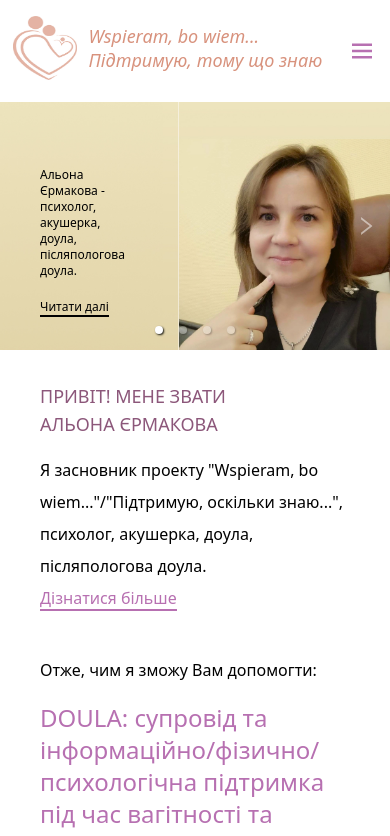
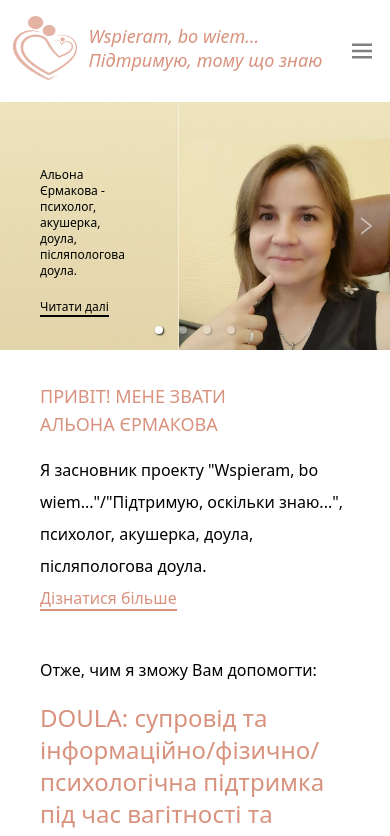
Before and after one commit to OlhaPo/wspieram-bo-wiem-landing-page, a React (Vite) app: page / in a window 390 px wide. Shown: the top 836 px of the page. Built offline with nearby package versions, Linux system fonts and the light colour scheme.

Commit message:
Add new colors

```diff
--- a/src/components/NavMenu.jsx
+++ b/src/components/NavMenu.jsx
@@ -97,7 +97,7 @@ const NavMenu = () => {
           <BiMenu
             size={30}
             onClick={() => handleNav()}
-            className="md:hidden z-[140] text-primary"
+            className="md:hidden z-[140] text-[gray]"
           />
         </div>
         {/* Desktop menu */}
--- a/tailwind.config.js
+++ b/tailwind.config.js
@@ -4,8 +4,8 @@ export default {
   theme: {
     extend: {
       colors: {
-        secondary: "#8c577a",
-        primary: "#B770B1",
+        secondary: "#D8927D",
+        primary: "#D8927D",
       },
     },
   },
```
